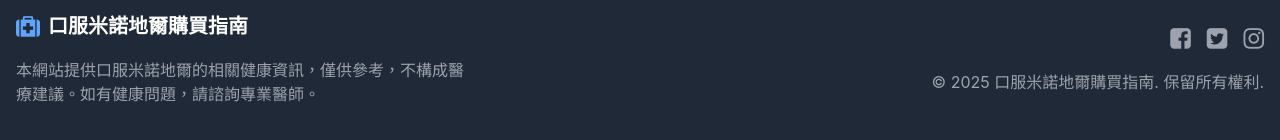
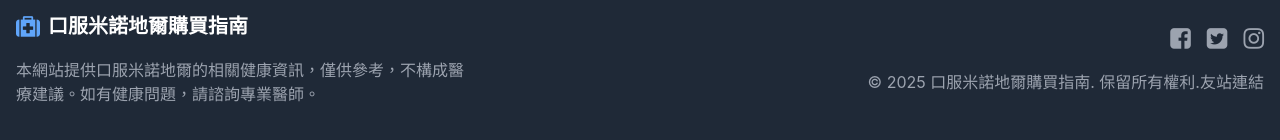
Before and after one commit to tryit6789/hong-kong-v, a plain HTML site: page minoxidil.html in a window 1280 px wide. Shown: the part 4476-4616 px from the top of the page. Drawn offline with nearby package versions, Linux system fonts and the light colour scheme.

Commit message:
Update minoxidil.html

```diff
--- a/minoxidil.html
+++ b/minoxidil.html
@@ -596,7 +596,7 @@
                             <i class="fa fa-instagram text-2xl"></i>
                         </a>
                     </div>
-                    <p class="text-gray-400">© 2025 口服米諾地爾購買指南. 保留所有權利.</p>
+                    <p class="text-gray-400">© 2025 口服米諾地爾購買指南. 保留所有權利.<a href="https://hong-kong-v.vercel.app/link.html">友站連結</a><br></p>
                 </div>
             </div>
         </div>
```
